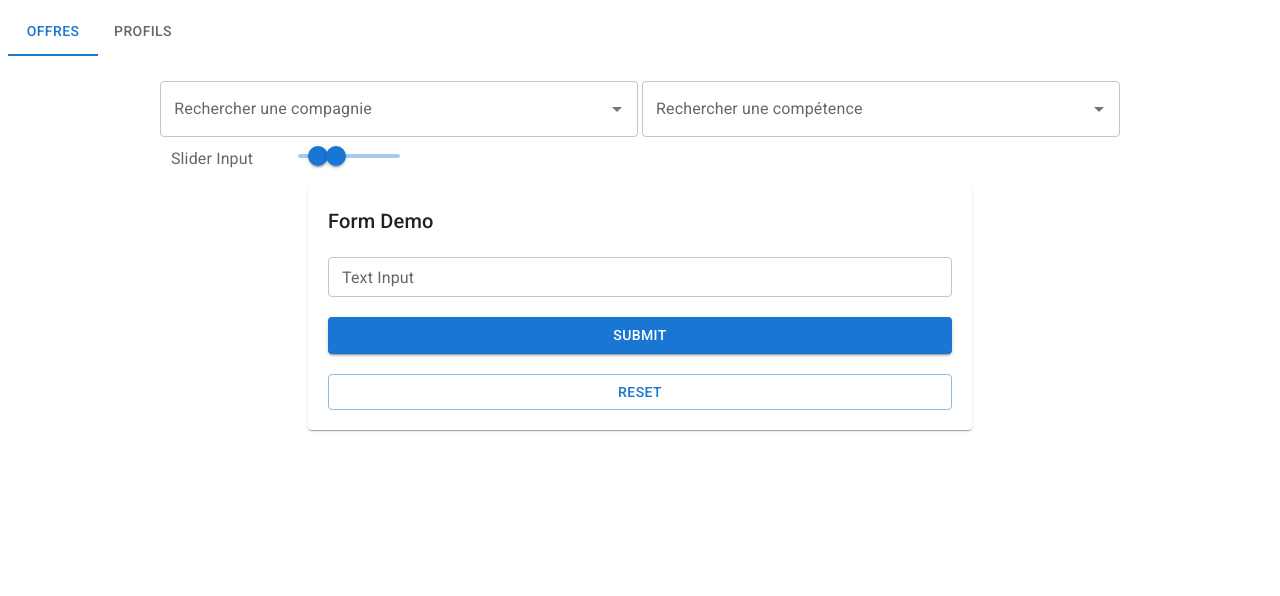
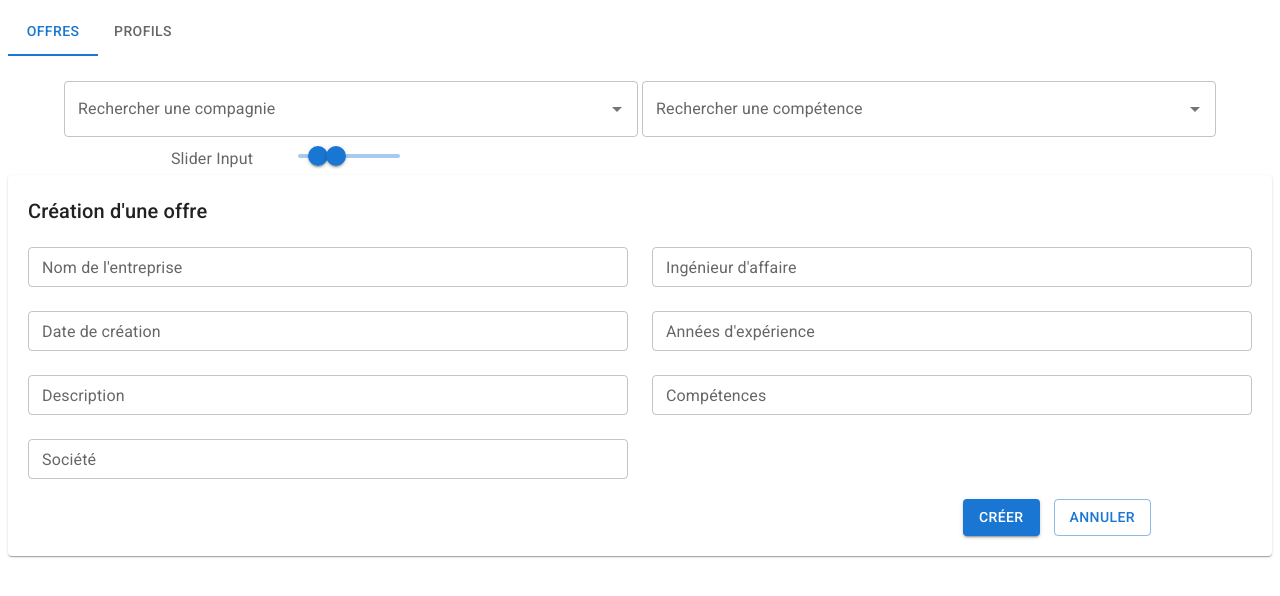
Before and after one commit to clement-lpr/nexton-project, a React (Create React App) app: page / in a window 1280 px wide. Shown: the top 596 px of the page. Built offline with nearby package versions, Linux system fonts and the light colour scheme.

Commit message:
Add redux config

```diff
--- a/package.json
+++ b/package.json
@@ -9,6 +9,7 @@
     "@fontsource/roboto": "^4.5.1",
     "@mui/icons-material": "^5.1.1",
     "@mui/material": "^5.1.1",
+    "@reduxjs/toolkit": "^1.6.2",
     "@testing-library/jest-dom": "^5.15.0",
     "@testing-library/react": "^11.2.7",
     "@testing-library/user-event": "^12.8.3",
--- a/src/components/offers/form/Form.tsx
+++ b/src/components/offers/form/Form.tsx
@@ -1,4 +1,4 @@
-import { Button, Paper, Typography } from "@mui/material";
+import { Button, Grid, Paper, Typography } from "@mui/material";
 import { useForm } from "react-hook-form";
 import NextFormInputText from "./textInput";
 
@@ -31,16 +31,47 @@ export const NextForm = () => {
         display: "grid",
         gridRowGap: "20px",
         padding: "20px",
-        margin: "10px 300px",
       }}
     >
-      <Typography variant="h6"> Form Demo</Typography>
+      <Typography variant="h6"> Création d'une offre</Typography>
+      <Grid container spacing={3}>
+        <NextFormInputText
+          name="textValue1"
+          control={control}
+          label="Nom de l'entreprise"
+        />
+        <NextFormInputText
+          name="textValue2"
+          control={control}
+          label="Ingénieur d'affaire"
+        />{" "}
+        <NextFormInputText
+          name="textValue3"
+          control={control}
+          label="Date de création"
+        />
+        <NextFormInputText
+          name="textValue3"
+          control={control}
+          label="Années d'expérience"
+        />{" "}
+        <NextFormInputText
+          name="textValue3"
+          control={control}
+          label="Description"
+        />{" "}
+        <NextFormInputText
+          name="textValue3"
+          control={control}
+          label="Compétences"
+        />{" "}
+        <NextFormInputText
+          name="textValue3"
+          control={control}
+          label="Société"
+        />
+      </Grid>
 
-      <NextFormInputText
-        name="textValue"
-        control={control}
-        label="Text Input"
-      />
       {/* <FormInputRadio
         name={"radioValue"}
         control={control}
@@ -65,14 +96,27 @@ export const NextForm = () => {
         label={"Slider Input"}
       /> */}
 
-      <Button onClick={handleSubmit(onSubmit)} variant={"contained"}>
-        {" "}
-        Submit{" "}
-      </Button>
-      <Button onClick={() => reset()} variant={"outlined"}>
-        {" "}
-        Reset{" "}
-      </Button>
+      <Grid container spacing={0.5} alignItems="center" justifyContent="center">
+        <Grid item xs={9}></Grid>
+        <Grid item xs={3}>
+          <Button
+            style={{ marginLeft: "1em" }}
+            onClick={handleSubmit(onSubmit)}
+            variant={"contained"}
+          >
+            {" "}
+            Créer{" "}
+          </Button>
+          <Button
+            style={{ marginLeft: "1em" }}
+            onClick={() => reset()}
+            variant={"outlined"}
+          >
+            {" "}
+            Annuler{" "}
+          </Button>
+        </Grid>
+      </Grid>
     </Paper>
   );
 };
--- a/src/components/offers/form/textInput/FormInputText.tsx
+++ b/src/components/offers/form/textInput/FormInputText.tsx
@@ -1,8 +1,9 @@
-import { TextField } from "@mui/material";
+import { Grid, TextField } from "@mui/material";
 import { Controller } from "react-hook-form";
 import FormInputProps from "../formInputProps";
 
 const NextFormInputText = ({ name, control, label }: FormInputProps) => (
+  <Grid item xs={12} md={6}>
     <Controller
       name={name}
       control={control}
@@ -23,5 +24,6 @@ const NextFormInputText = ({ name, control, label }: FormInputProps) => (
         />
       )}
     />
+  </Grid>
 );
 export default NextFormInputText;
--- a/src/pages/offers/Offers.tsx
+++ b/src/pages/offers/Offers.tsx
@@ -16,13 +16,13 @@ const NextOffers = () => {
           alignItems="center"
           justifyContent="center"
         >
-          <Grid item xs={5}>
+          <Grid item xs={6}>
             <NextSearch
               options={[]}
               label="Rechercher une compagnie"
             ></NextSearch>
           </Grid>
-          <Grid item xs={5}>
+          <Grid item xs={6}>
             <NextSearch
               options={[]}
               label="Rechercher une compétence"
@@ -41,7 +41,12 @@ const NextOffers = () => {
       </Container>
       <Container maxWidth="md"></Container>
 
-      <NextForm />
+      <Grid container spacing={0.5} alignItems="center" justifyContent="center">
+        <Grid item xs={12}>
+          {" "}
+          <NextForm />
+        </Grid>
+      </Grid>
     </>
   );
 };
--- /dev/null
+++ b/src/redux/actions/offerActions/offerActions.ts
@@ -0,0 +1,4 @@
+import Offer from "@models/offers.model";
+import { createAction } from "@reduxjs/toolkit";
+
+export const createOffer = createAction<Offer>("offer/create");
--- a/tsconfig.paths.json
+++ b/tsconfig.paths.json
@@ -3,7 +3,9 @@
     "baseUrl": "./src",
     "paths": {
       "@components/*": ["components/*"],
-      "@pages/*": ["pages/*"]
+      "@models/*": ["models/*"],
+      "@pages/*": ["pages/*"],
+      "@redux/*": ["redux/*"]
     }
   }
 }
```
Also changed, not shown: src/models/offers.model.ts (added, +9 -0 lines), src/redux/configureStore.ts (added, +9 -0 lines), src/redux/reducers/index.ts (added, +8 -0 lines), src/redux/reducers/offerReducer/offerReducer.ts (added, +17 -0 lines), 1 other file (tests, documents, lock files or other folders). Lines whose indentation alone changed are shown as unchanged.
